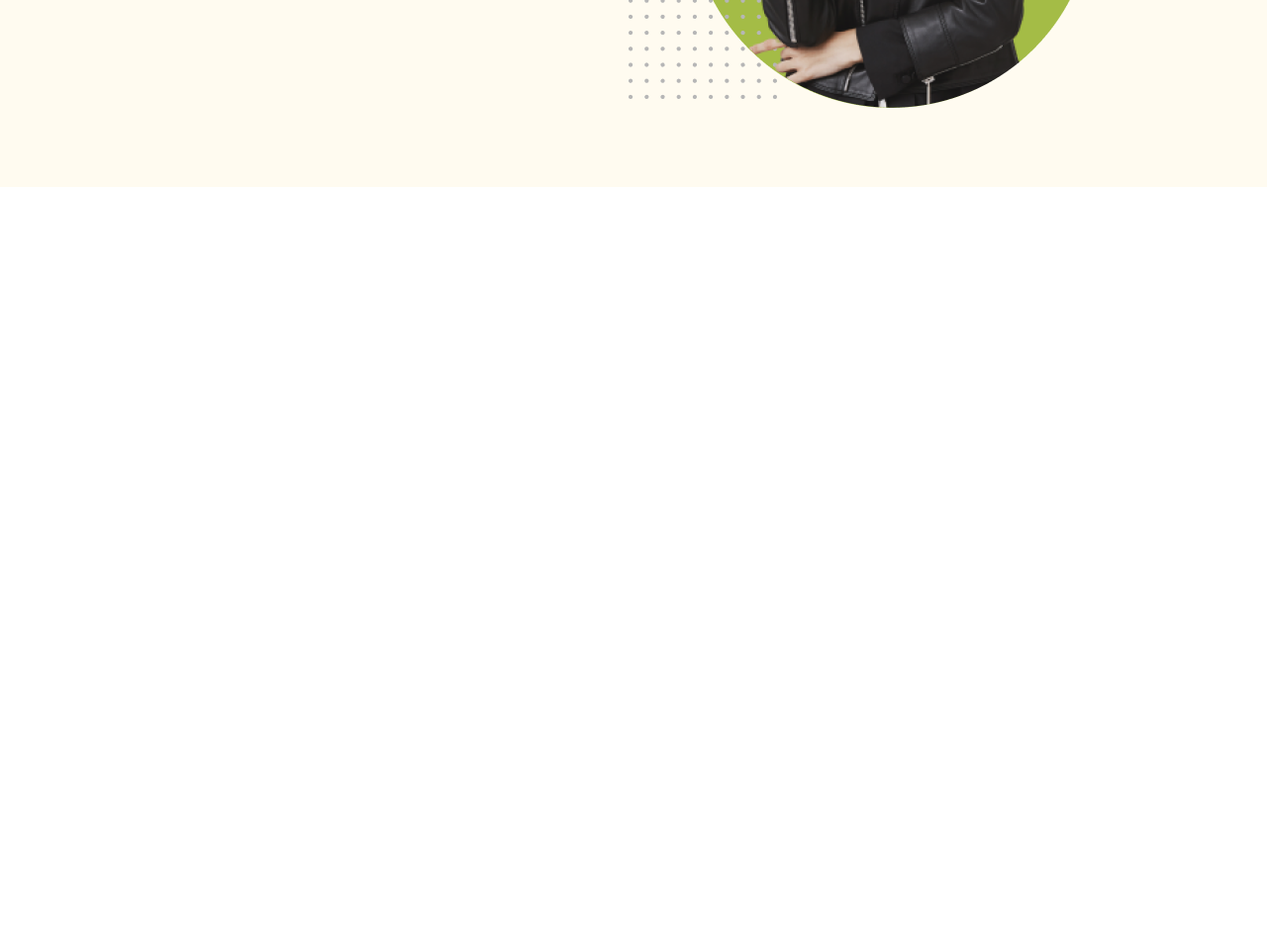
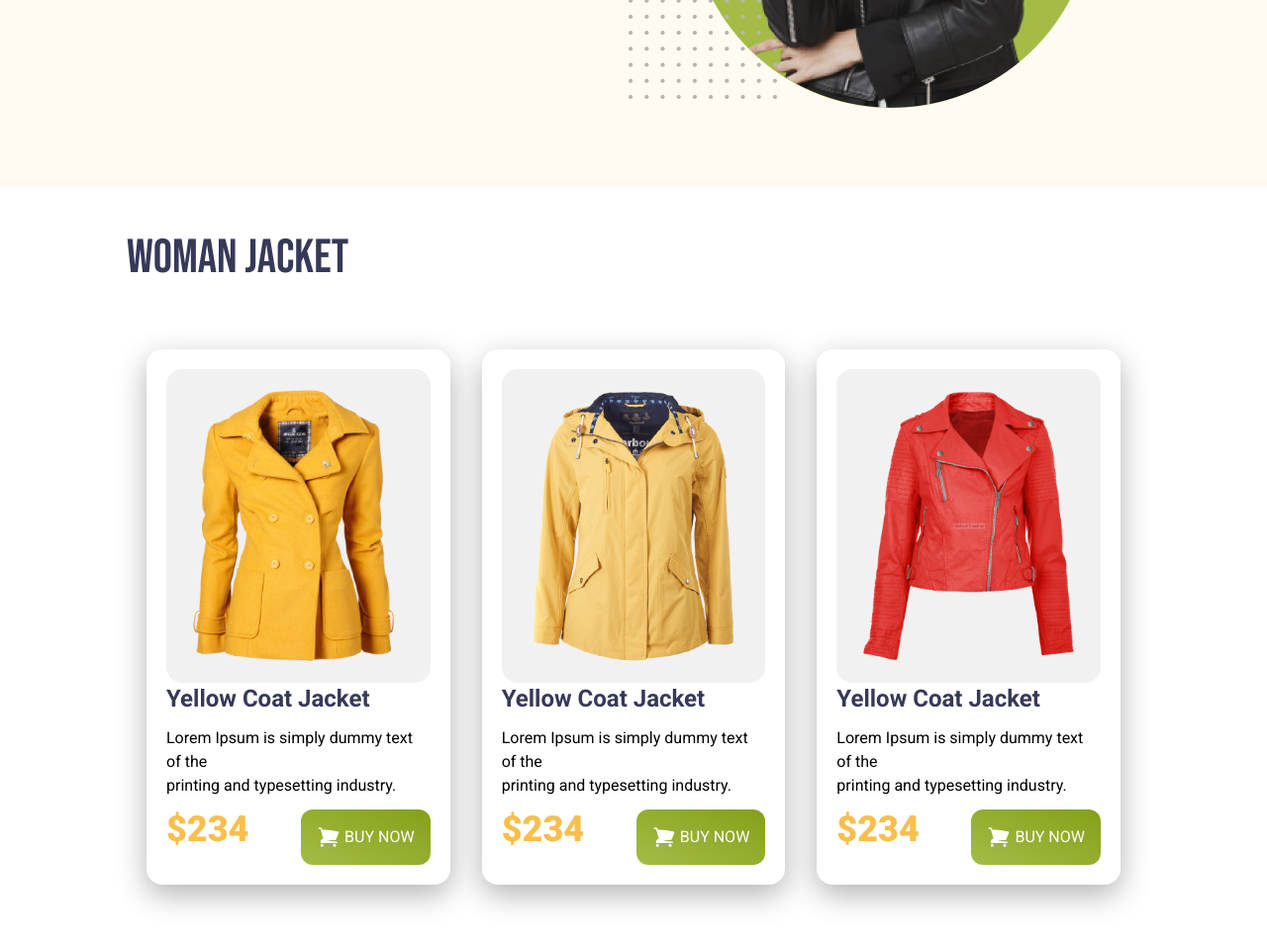
Before and after one commit to Sadia492/penguin-fashion-using-tailwind, a plain HTML site: page index.html in a window 1280 px wide. Shown: the part 509-1466 px from the top of the page at 99% size. Before the commit the page ends 800 px from the top, so only its background shows below. Drawn offline with nearby package versions, Linux system fonts and the light colour scheme.

Commit message:
women section added

```diff
--- a/index.html
+++ b/index.html
@@ -20,7 +20,7 @@
       }
     </style>
   </head>
-  <body>
+  <body class="font-roboto">
     <!-- ------header section starts here----  -->
     <header class="bg-[#FFFBF0] pb-20">
       <nav class="flex justify-between items-center w-4/5 mx-auto py-12">
@@ -91,7 +91,119 @@
       </div>
     </header>
     <!-- ------header section ends here----  -->
-    <main></main>
+    <main class="w-4/5 mx-auto">
+      <!-- ------women section starts here----  -->
+      <section class="mb-24">
+        <h1 class="uppercase text-5xl font-bebas-neue text-[#363958] my-12">
+          W0Man Jacket
+        </h1>
+        <div class="p-5 grid grid-cols-1 lg:grid-cols-3 gap-8">
+          <div class="shadow-[0_10px_30px_0px_rgba(0,0,0,0.3)] p-5 rounded-2xl">
+            <div class="bg-[#F1F1F1] rounded-2xl p-5">
+              <img class="w-full" src="images/jacket-1.png" alt="" />
+            </div>
+            <h4 class="text-2xl font-bold text-[#363958]">
+              Yellow Coat Jacket
+            </h4>
+            <p class="py-3">
+              Lorem Ipsum is simply dummy text of the <br />printing and
+              typesetting industry.
+            </p>
+            <div class="flex justify-between">
+              <h2 class="font-black text-4xl text-[#FABE4C]">$234</h2>
+              <button
+                class="flex text-white rounded-xl bg-gradient-to-tr from-[#A4BC46] to-[#85A019] p-4"
+              >
+                <svg
+                  xmlns="http://www.w3.org/2000/svg"
+                  fill="none"
+                  viewBox="0 0 24 24"
+                  stroke-width="1.5"
+                  stroke="currentColor"
+                  class="size-6 fill-white mr-1"
+                >
+                  <path
+                    stroke-linecap="round"
+                    stroke-linejoin="round"
+                    d="M2.25 3h1.386c.51 0 .955.343 1.087.835l.383 1.437M7.5 14.25a3 3 0 0 0-3 3h15.75m-12.75-3h11.218c1.121-2.3 2.1-4.684 2.924-7.138a60.114 60.114 0 0 0-16.536-1.84M7.5 14.25 5.106 5.272M6 20.25a.75.75 0 1 1-1.5 0 .75.75 0 0 1 1.5 0Zm12.75 0a.75.75 0 1 1-1.5 0 .75.75 0 0 1 1.5 0Z"
+                  />
+                </svg>
+                BUY NOW
+              </button>
+            </div>
+          </div>
+          <div class="shadow-[0_10px_30px_0px_rgba(0,0,0,0.3)] p-5 rounded-2xl">
+            <div class="bg-[#F1F1F1] rounded-2xl p-5">
+              <img class="w-full" src="images/jacket-2.png" alt="" />
+            </div>
+            <h4 class="text-2xl font-bold text-[#363958]">
+              Yellow Coat Jacket
+            </h4>
+            <p class="py-3">
+              Lorem Ipsum is simply dummy text of the <br />printing and
+              typesetting industry.
+            </p>
+            <div class="flex justify-between">
+              <h2 class="font-black text-4xl text-[#FABE4C]">$234</h2>
+              <button
+                class="flex text-white rounded-xl bg-gradient-to-tr from-[#A4BC46] to-[#85A019] p-4"
+              >
+                <svg
+                  xmlns="http://www.w3.org/2000/svg"
+                  fill="none"
+                  viewBox="0 0 24 24"
+                  stroke-width="1.5"
+                  stroke="currentColor"
+                  class="size-6 fill-white mr-1"
+                >
+                  <path
+                    stroke-linecap="round"
+                    stroke-linejoin="round"
+                    d="M2.25 3h1.386c.51 0 .955.343 1.087.835l.383 1.437M7.5 14.25a3 3 0 0 0-3 3h15.75m-12.75-3h11.218c1.121-2.3 2.1-4.684 2.924-7.138a60.114 60.114 0 0 0-16.536-1.84M7.5 14.25 5.106 5.272M6 20.25a.75.75 0 1 1-1.5 0 .75.75 0 0 1 1.5 0Zm12.75 0a.75.75 0 1 1-1.5 0 .75.75 0 0 1 1.5 0Z"
+                  />
+                </svg>
+                BUY NOW
+              </button>
+            </div>
+          </div>
+          <div class="shadow-[0_10px_30px_0px_rgba(0,0,0,0.3)] p-5 rounded-2xl">
+            <div class="bg-[#F1F1F1] rounded-2xl p-5">
+              <img class="w-full" src="images/jacket-3.png" alt="" />
+            </div>
+            <h4 class="text-2xl font-bold text-[#363958]">
+              Yellow Coat Jacket
+            </h4>
+            <p class="py-3">
+              Lorem Ipsum is simply dummy text of the <br />printing and
+              typesetting industry.
+            </p>
+            <div class="flex justify-between">
+              <h2 class="font-black text-4xl text-[#FABE4C]">$234</h2>
+              <button
+                class="flex text-white rounded-xl bg-gradient-to-tr from-[#A4BC46] to-[#85A019] p-4"
+              >
+                <svg
+                  xmlns="http://www.w3.org/2000/svg"
+                  fill="none"
+                  viewBox="0 0 24 24"
+                  stroke-width="1.5"
+                  stroke="currentColor"
+                  class="size-6 fill-white mr-1"
+                >
+                  <path
+                    stroke-linecap="round"
+                    stroke-linejoin="round"
+                    d="M2.25 3h1.386c.51 0 .955.343 1.087.835l.383 1.437M7.5 14.25a3 3 0 0 0-3 3h15.75m-12.75-3h11.218c1.121-2.3 2.1-4.684 2.924-7.138a60.114 60.114 0 0 0-16.536-1.84M7.5 14.25 5.106 5.272M6 20.25a.75.75 0 1 1-1.5 0 .75.75 0 0 1 1.5 0Zm12.75 0a.75.75 0 1 1-1.5 0 .75.75 0 0 1 1.5 0Z"
+                  />
+                </svg>
+                BUY NOW
+              </button>
+            </div>
+          </div>
+        </div>
+      </section>
+      <!-- ------women section ends here----  -->
+    </main>
     <footer></footer>
   </body>
 </html>
```
